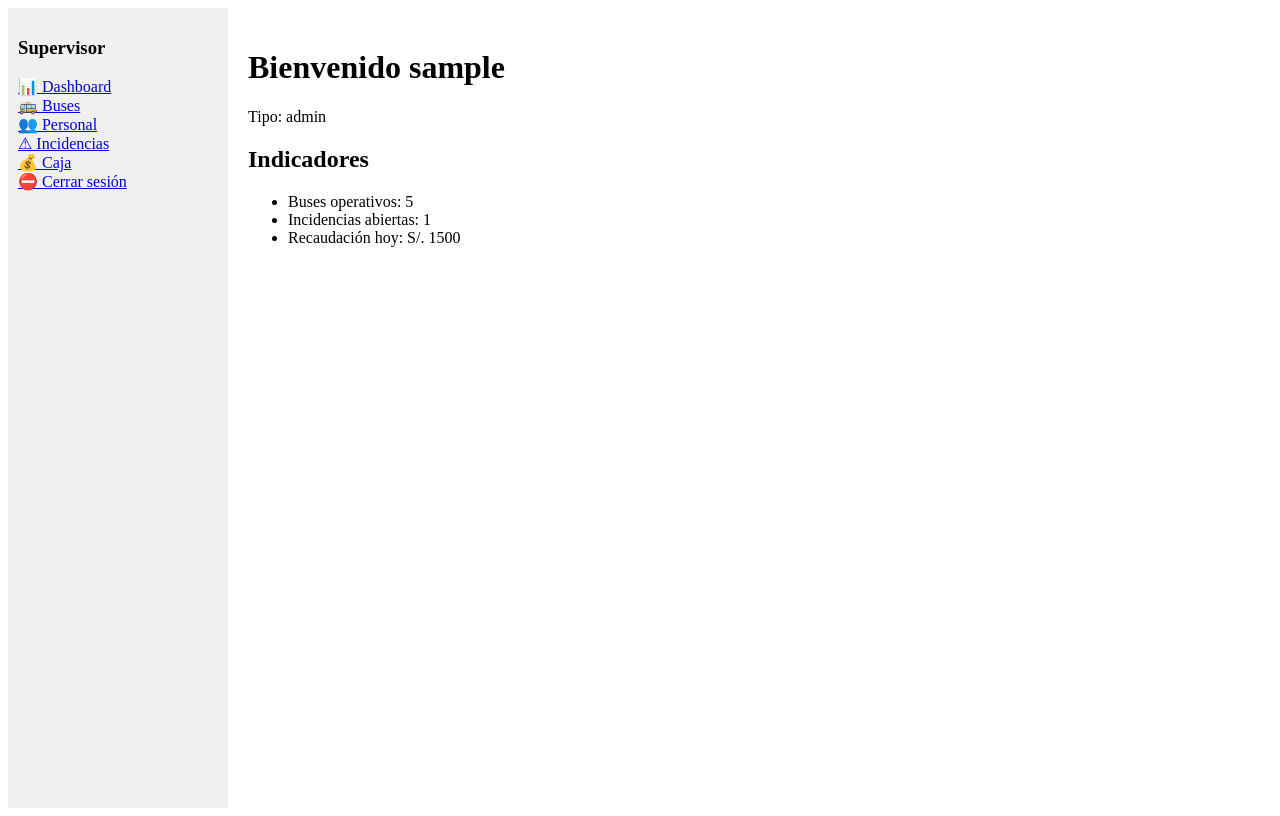
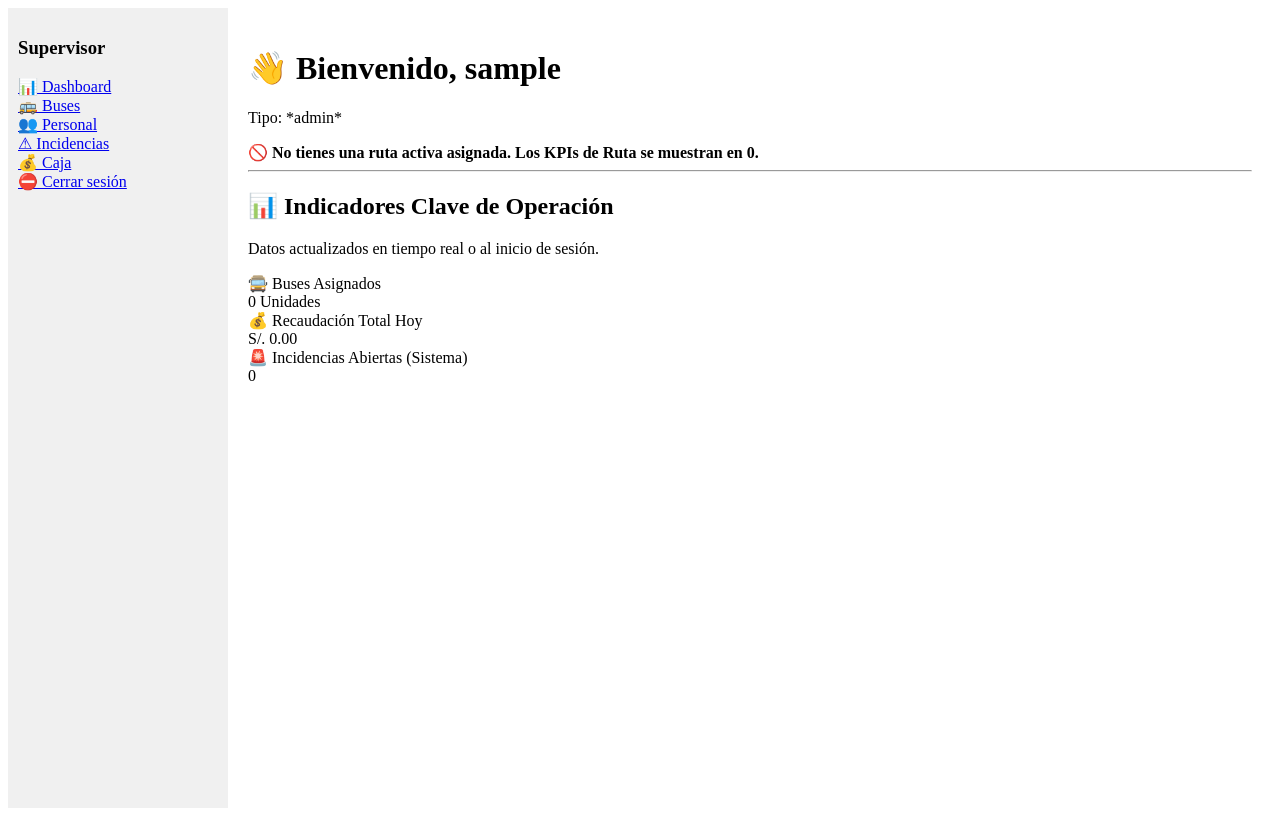
Before and after one commit to FerPonce42/BD-STELMAN-BUSES, a Flask app: page /panel in a window 1280 px wide. Run offline with Flask 3, Linux system fonts and the light colour scheme; the visitor is signed in with stand-in values (Sample User, id 1); data that the repository does not hold is empty; some libraries are stand-ins or nearby versions.

Commit message:
dashboard funcional

```diff
--- a/app.py
+++ b/app.py
@@ -83,25 +83,91 @@ def login():
 
 
 
-
-
-
 #=====================================================
 # PANEL PRIVADO - DASHBOARD
 #=====================================================
+
 @app.route('/panel')
 def panel():
     if 'usuario' not in session:
         return redirect(url_for('login'))
 
+    id_supervisor = session['id']
+
+    cursor = mysql.connection.cursor(MySQLdb.cursors.DictCursor)
+
+
+    cursor.execute("""
+        SELECT id_ruta
+        FROM supervisor_ruta
+        WHERE id_empleado = %s AND fecha_fin IS NULL
+    """, (id_supervisor,))
+    ruta_data = cursor.fetchone()
+    id_ruta = ruta_data['id_ruta'] if ruta_data else None
+
+
+    kpi_buses = 0
+    kpi_incidencias = 0
+    kpi_recaudacion = "S/. 0.00"
+    mensaje_ruta = ""
+    nombre_ruta = "N/A"
+
+    if id_ruta:
+
+        cursor.execute("""
+            SELECT COUNT(b.id_bus) AS total_buses
+            FROM bus b
+            JOIN bus_ruta br ON b.id_bus = br.id_bus
+            WHERE br.id_ruta = %s AND br.fecha_desasignacion IS NULL
+        """, (id_ruta,))
+        kpi_buses = cursor.fetchone()['total_buses']
+
+        cursor.execute("""
+            SELECT SUM(monto_recaudado) AS recaudacion
+            FROM caja
+            WHERE id_ruta = %s
+              AND DATE(fecha) = CURDATE()
+        """, (id_ruta,))
+
+        recaudacion_hoy = cursor.fetchone()['recaudacion']
+
+        if recaudacion_hoy is not None:
+             kpi_recaudacion = f"S/. {recaudacion_hoy:,.2f}"
+
+
+        cursor.execute("SELECT letra FROM ruta WHERE id_ruta = %s", (id_ruta,))
+
+        ruta_info = cursor.fetchone()
+
+
+        nombre_ruta = ruta_info['letra'] if ruta_info and 'letra' in ruta_info else 'Ruta Desconocida'
+
+        mensaje_ruta = f"✅ Administrando la Ruta: {nombre_ruta} (ID: {id_ruta})"
+
+    else:
+        mensaje_ruta = "🚫 No tienes una ruta activa asignada. Los KPIs de Ruta se muestran en 0."
+
+
+    cursor.execute("""
+        SELECT COUNT(id_incidencia) AS total_incidencias
+        FROM incidencia
+        WHERE estado = 'ABIERTA' OR estado = 'PENDIENTE'
+    """)
+    kpi_incidencias = cursor.fetchone()['total_incidencias']
+
+    cursor.close()
+
     return render_template(
         'privado/dashboard.html',
         nombre_supervisor=session['usuario'],
         tipo_supervisor=session['rol'],
-        kpi_buses=5,
-        kpi_incidencias=1,
-        kpi_recaudacion="S/. 1500"
+        kpi_buses=kpi_buses,
+        kpi_incidencias=kpi_incidencias,
+        kpi_recaudacion=kpi_recaudacion,
+        mensaje_ruta=mensaje_ruta
     )
+
+
 
 #=====================================================
 # MODULOS DE BUSES
@@ -1512,16 +1578,9 @@ def actualizar_caja():
     return redirect(url_for("panel_caja"))
 
 
-
-
-
-
-
-@app.route("/panel/rutas")
-def panel_rutas():
-    if 'usuario' not in session:
-        return redirect(url_for('login'))
-    return render_template("privado/rutas.html")
+#=====================================================
+# REPORTE EXTRAIBLE EXCEL
+#=====================================================
 
 @app.route("/panel/reportes")
 def panel_reportes():
--- a/templates/privado/dashboard.html
+++ b/templates/privado/dashboard.html
@@ -4,18 +4,80 @@
 
 {% block content %}
 
-<h1>Bienvenido {{ nombre_supervisor }}</h1>
+<h1 class="mb-3">👋 Bienvenido, {{ nombre_supervisor }}</h1>
+<p class="lead text-muted">Tipo: *{{ tipo_supervisor }}*</p>
 
-<p>Tipo: {{ tipo_supervisor }}</p>
+<div class="alert {{ 'alert-info' if kpi_buses > 0 else 'alert-warning' }}" role="alert">
+    <strong>{{ mensaje_ruta }}</strong>
+</div>
+
+<hr>
 
 <section>
-    <h2>Indicadores</h2>
+    <h2>📊 Indicadores Clave de Operación</h2>
+    <p>Datos actualizados en tiempo real o al inicio de sesión.</p>
 
-    <ul>
-        <li>Buses operativos: {{ kpi_buses }}</li>
-        <li>Incidencias abiertas: {{ kpi_incidencias }}</li>
-        <li>Recaudación hoy: {{ kpi_recaudacion }}</li>
-    </ul>
-</section>
+    <div class="row">
+        <div class="col-lg-4 col-md-6 mb-4">
+            <div class="card border-left-primary shadow h-100 py-2">
+                <div class="card-body">
+                    <div class="row no-gutters align-items-center">
+                        <div class="col mr-2">
+                            <div class="text-xs font-weight-bold text-primary text-uppercase mb-1">
+                                🚍 Buses Asignados
+                            </div>
+                            <div class="h5 mb-0 font-weight-bold text-gray-800">
+                                {{ kpi_buses }} Unidades
+                            </div>
+                        </div>
+                        <div class="col-auto">
+                            <i class="fas fa-bus fa-2x text-gray-300"></i>
+                        </div>
+                    </div>
+                </div>
+            </div>
+        </div>
+
+        <div class="col-lg-4 col-md-6 mb-4">
+            <div class="card border-left-success shadow h-100 py-2">
+                <div class="card-body">
+                    <div class="row no-gutters align-items-center">
+                        <div class="col mr-2">
+                            <div class="text-xs font-weight-bold text-success text-uppercase mb-1">
+                                💰 Recaudación Total Hoy
+                            </div>
+                            <div class="h5 mb-0 font-weight-bold text-gray-800">
+                                {{ kpi_recaudacion }}
+                            </div>
+                        </div>
+                        <div class="col-auto">
+                            <i class="fas fa-dollar-sign fa-2x text-gray-300"></i>
+                        </div>
+                    </div>
+                </div>
+            </div>
+        </div>
+
+        <div class="col-lg-4 col-md-6 mb-4">
+            <div class="card border-left-danger shadow h-100 py-2">
+                <div class="card-body">
+                    <div class="row no-gutters align-items-center">
+                        <div class="col mr-2">
+                            <div class="text-xs font-weight-bold text-danger text-uppercase mb-1">
+                                🚨 Incidencias Abiertas (Sistema)
+                            </div>
+                            <div class="h5 mb-0 font-weight-bold text-gray-800">
+                                {{ kpi_incidencias }}
+                            </div>
+                        </div>
+                        <div class="col-auto">
+                            <i class="fas fa-exclamation-triangle fa-2x text-gray-300"></i>
+                        </div>
+                    </div>
+                </div>
+            </div>
+        </div>
+    </div>
+    </section>
 
 {% endblock %}
```
Also changed, not shown: templates/privado/rutas.html (deleted, +0 -35 lines).
